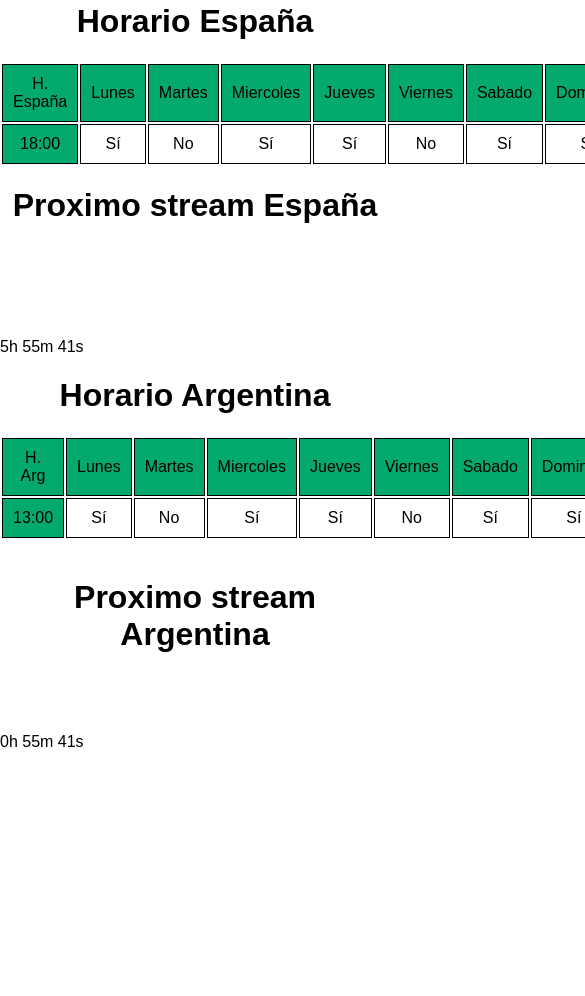
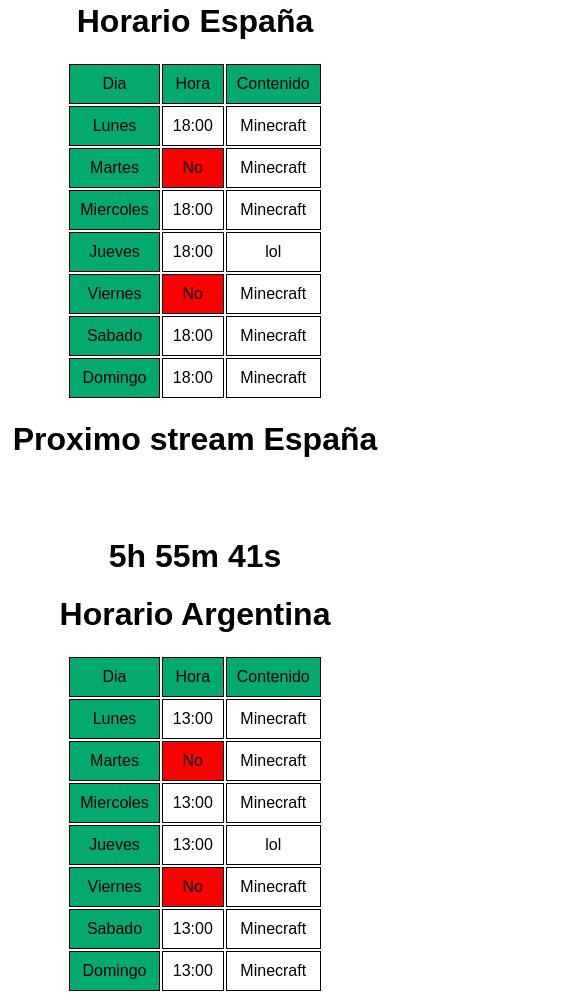
Before and after one commit to TaoirTTV/felugh, a plain HTML site: page mobil.html in a window 390 px wide. Shown: the part 1389-2385 px from the top of the page, 585 px wide, since content can reach past the window. Before the commit the page ends 2156 px from the top, so only its background shows below. Drawn offline with Linux system fonts and the light colour scheme.

Commit message:
Mobile mode finished

```diff
--- a/mobil.html
+++ b/mobil.html
@@ -77,26 +77,46 @@
         </div>
         <div align="center">
           <h1>Horario España</h1>
-        <table class="default">
+        <table class="default" align="center">
           <tr>
-            <td align="center" style="background-color: #04AA6D;">H. España</td>
-            <td align="center"style="background-color: #04AA6D;">Lunes</td>
-            <td align="center"style="background-color: #04AA6D;">Martes</td>
-            <td align="center"style="background-color: #04AA6D;">Miercoles</td>
-            <td align="center"style="background-color: #04AA6D;">Jueves</td>
-            <td align="center"style="background-color: #04AA6D;">Viernes</td>
-            <td align="center"style="background-color: #04AA6D;">Sabado</td>
-            <td align="center"style="background-color: #04AA6D;">Domingo</td>
+            <td align="center" style="background-color: #04AA6D;">Dia</td>
+            <td align="center" style="background-color: #04AA6D;">Hora</td>
+            <td align="center" style="background-color: #04AA6D;">Contenido</td>
           </tr>
           <tr>
-            <td align="center"style="background-color: #04AA6D;">18:00</td>
-            <td align="center">Sí</td>
-            <td align="center">No</td>
-            <td align="center">Sí</td>
-            <td align="center">Sí</td>
-            <td align="center">No</td>
-            <td align="center">Sí</td>
-            <td align="center">Sí</td>
+            <td align="center"style="background-color: #04AA6D;">Lunes</td>
+            <td align="center">18:00</td>
+            <td align="center">Minecraft</td>
+          </tr>
+          <tr>
+            <td align="center"style="background-color: #04AA6D;">Martes</td>
+            <td align="center"style="background-color: red">No</td>
+            <td align="center">Minecraft</td>
+          </tr>
+          <tr>
+            <td align="center"style="background-color: #04AA6D;">Miercoles</td>
+            <td align="center">18:00</td>
+            <td align="center">Minecraft</td>
+          </tr>
+          <tr>
+            <td align="center"style="background-color: #04AA6D;">Jueves</td>
+            <td align="center">18:00</td>
+            <td align="center">lol</td>
+          </tr>
+          <tr>
+            <td align="center"style="background-color: #04AA6D;">Viernes</td>
+            <td align="center"style="background-color: red">No</td>
+            <td align="center">Minecraft</td>
+          </tr>
+          <tr>
+            <td align="center"style="background-color: #04AA6D;">Sabado</td>
+            <td align="center">18:00</td>
+            <td align="center">Minecraft</td>
+          </tr>
+          <tr>
+            <td align="center"style="background-color: #04AA6D;">Domingo</td>
+            <td align="center">18:00</td>
+            <td align="center">Minecraft</td>
           </tr>
         </table>
       </div>
@@ -104,14 +124,9 @@
         <h1 id="Es">Proximo stream España</h1>
           <h1 id="streamEs" style="visibility: hidden;" style="display:none"><a href="https://twitch.tv/felugh">Felugh esta en stream</a></h1>
       </div>
-      <script>
-        // contdown España
-        </script>
-
-        <br>
         <div align="center">
         </div>
-        <p id="demo"></p>
+        <h1 id="demo" align=center></h1>
 
         <script>
         // Establecer la fecha en la que estamos contando hacia atrás
@@ -153,40 +168,54 @@
 
       <div align="center">
         <h1>Horario Argentina</h1>
-      <table class="default">
-        <tr>
-          <td align="center"style="background-color: #04AA6D;">H. Arg</td>
-          <td align="center"style="background-color: #04AA6D;">Lunes</td>
-          <td align="center"style="background-color: #04AA6D;">Martes</td>
-          <td align="center"style="background-color: #04AA6D;">Miercoles</td>
-          <td align="center"style="background-color: #04AA6D;">Jueves</td>
-          <td align="center"style="background-color: #04AA6D;">Viernes</td>
-          <td align="center"style="background-color: #04AA6D;">Sabado</td>
-          <td align="center"style="background-color: #04AA6D;">Domingo</td>
-        </tr>
-        <tr>
-          <td align="center"style="background-color: #04AA6D;">13:00</td>
-          <td align="center">Sí</td>
-          <td align="center">No</td>
-          <td align="center">Sí</td>
-          <td align="center">Sí</td>
-          <td align="center">No</td>
-          <td align="center">Sí</td>
-          <td align="center">Sí</td>
-        </tr>
-      </table>
+        <table class="default" align="center">
+          <tr>
+            <td align="center" style="background-color: #04AA6D;">Dia</td>
+            <td align="center" style="background-color: #04AA6D;">Hora</td>
+            <td align="center" style="background-color: #04AA6D;">Contenido</td>
+          </tr>
+          <tr>
+            <td align="center"style="background-color: #04AA6D;">Lunes</td>
+            <td align="center">13:00</td>
+            <td align="center">Minecraft</td>
+          </tr>
+          <tr>
+            <td align="center"style="background-color: #04AA6D;">Martes</td>
+            <td align="center"style="background-color: red">No</td>
+            <td align="center">Minecraft</td>
+          </tr>
+          <tr>
+            <td align="center"style="background-color: #04AA6D;">Miercoles</td>
+            <td align="center">13:00</td>
+            <td align="center">Minecraft</td>
+          </tr>
+          <tr>
+            <td align="center"style="background-color: #04AA6D;">Jueves</td>
+            <td align="center">13:00</td>
+            <td align="center">lol</td>
+          </tr>
+          <tr>
+            <td align="center"style="background-color: #04AA6D;">Viernes</td>
+            <td align="center"style="background-color: red">No</td>
+            <td align="center">Minecraft</td>
+          </tr>
+          <tr>
+            <td align="center"style="background-color: #04AA6D;">Sabado</td>
+            <td align="center">13:00</td>
+            <td align="center">Minecraft</td>
+          </tr>
+          <tr>
+            <td align="center"style="background-color: #04AA6D;">Domingo</td>
+            <td align="center">13:00</td>
+            <td align="center">Minecraft</td>
+          </tr>
+        </table>
     </div>
-
-    <script>
-      // contdown Argentina
-      </script>
-
-      <br>
       <div align="center">
         <h1 id="Arg">Proximo stream Argentina</h1>
           <h1 id="streamArg" style="visibility: hidden;" style="display:none"><a href="https://twitch.tv/felugh">Felugh esta en stream</a></h1>
       </div>
-      <p id="demoa"></p>
+      <h1 id="demoa" align="center"></h1>
 
 
       <script>
@@ -225,5 +254,18 @@
         }
       }, 1000);
       </script>
+
+      <h1 align="center">Taekwondo</h1>
+      <div class="box">
+        <p style="margin-left: 15%;">Además de su pasión por los videojuegos, Felugh también es un practicante de Taekwon-Do, una disciplina de artes marciales coreanas. Se sabe que es un miembro activo de la Global Taekwon-Do Federation (GTF) y ha participado en competiciones de Taekwon-Do en el pasado como campeontos nacionales logrando el primer puesto en salto en largo, combate y formas,  y copas de campeones.</p>
+      </div>
+      <br><br><br>
+      <footer>
+        <footer class="footer"style="background-color: #04AA6D;">
+          <P> <h4 align="center">Creado y diseñado por <a href="https://twitch.tv/taoir">Taoir</a></h4></P>
+          <p align="center"><a href="https://twitch.tv/taoir"><img src="img/Tlogo.png"></a></p>
+          <br><br><br>
+        </footer>
+      </footer>
 </body>
 </html>
```
